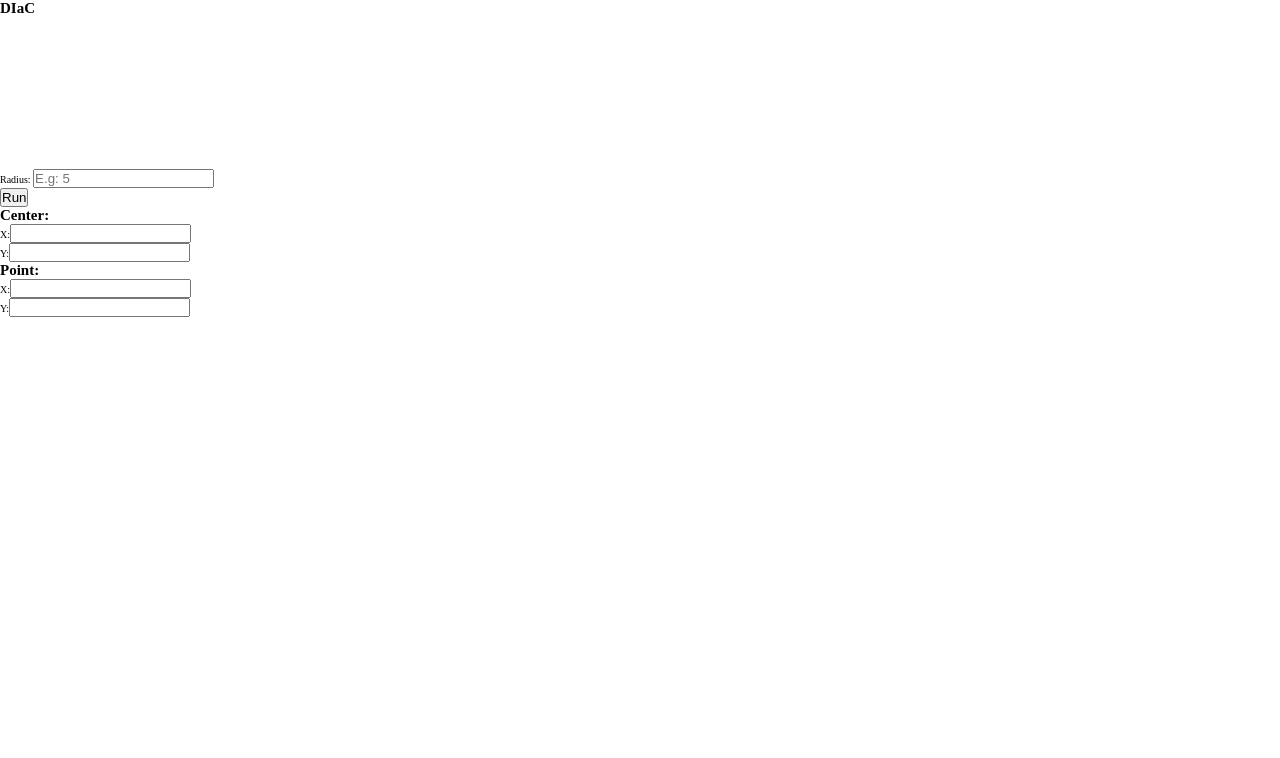
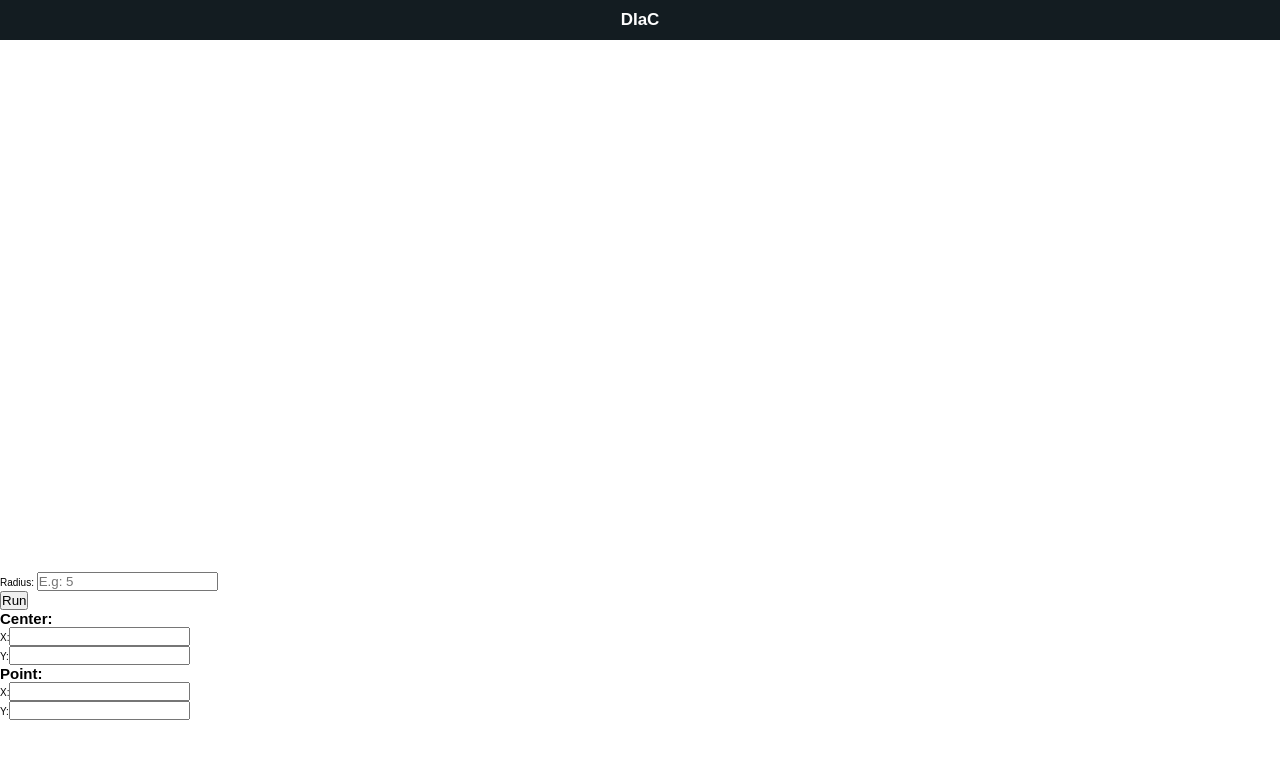
Before and after one commit to IrvingJuarez/DotInACircle, a React app: page / in a window 1280 px wide. Shown: the top 758 px of the page. Built offline with nearby package versions, Linux system fonts and the light colour scheme.

Commit message:
plane styles done

```diff
--- a/public/index.html
+++ b/public/index.html
@@ -7,6 +7,6 @@
     <title>Point in a Circle</title>
 </head>
 <body>
-    <main id="App"></main>
+    <div id="App"></div>
 </body>
 </html>
--- a/src/components/Header.jsx
+++ b/src/components/Header.jsx
@@ -1,4 +1,7 @@
 import React from 'react';
+
+// styles
+import "../styles/Header.scss";
 
 const Header = () => (
     <header>
--- a/src/components/Plane.jsx
+++ b/src/components/Plane.jsx
@@ -1,13 +1,16 @@
 import React from 'react';
+
+// styles
+import "../styles/Plane.scss";
 
 const Plane = () => (
     <React.Fragment>
         <article className="plane-container">
-            <canvas></canvas>
+            <canvas className="plane-container_canvas1"></canvas>
 
-            <canvas></canvas>
+            <canvas className="plane-container_canvas2"></canvas>
 
-            <canvas></canvas>
+            <canvas className="plane-container_canvas3"></canvas>
         </article>
     </React.Fragment>
 )
--- /dev/null
+++ b/src/styles/Header.scss
@@ -0,0 +1,14 @@
+@import './globals.scss';
+
+header{
+    display: grid;
+    place-content: center;
+    width: 100%;
+    height: 40px;
+
+    background-color: $secondary-color;
+    color: $primary-color;
+}
+header > h2{
+    font-size: 1.7rem;
+}
--- /dev/null
+++ b/src/styles/Plane.scss
@@ -0,0 +1,25 @@
+@import "./globals.scss";
+
+.plane-container{
+    position: relative;
+    width: 100%;
+    height: 70%;
+
+    canvas{
+        position: absolute;
+        left: 0;
+        top: 0;
+        width: inherit;
+        height: inherit;
+    }
+
+    &_canvas1{
+        z-index: 1;
+    }
+    &_canvas2{
+        z-index: 2;
+    }
+    &_canvas3{
+        z-index: 3;
+    }
+}
--- a/src/styles/globals.scss
+++ b/src/styles/globals.scss
@@ -12,3 +12,16 @@ $contrast-color: #0579D1;
 html{
     font-size: 62.5%;
 }
+body{
+    font-family: sans-serif;
+}
+#App{
+    width: 100%;
+    min-height: 100vh;
+}
+main{
+    display: flex;
+    flex-direction: column;
+    width: 100%;
+    height: calc(100vh - 40px);
+}
```
